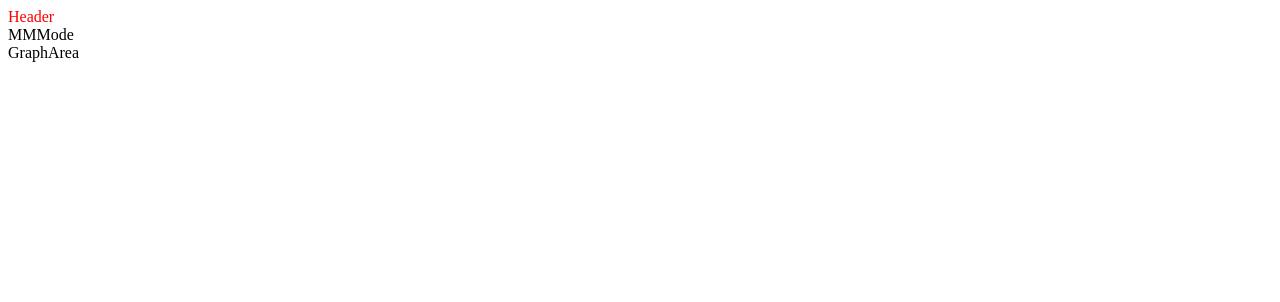
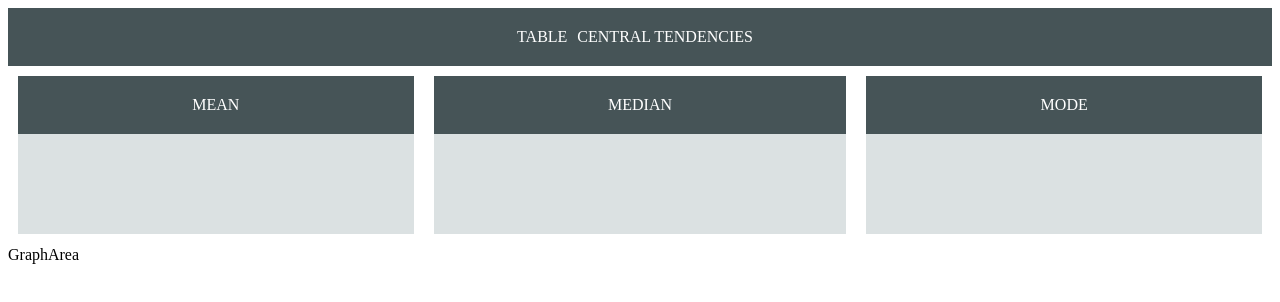
Before and after one commit to nabil1440/stats-automation, a React (Create React App) app: page /results in a window 1280 px wide. Shown: the top 302 px of the page. Built offline with nearby package versions, Linux system fonts and the light colour scheme; the HTML template or start-up script is replaced by a standard one.

Commit message:
Finally,,,,,,

```diff
--- a/src/Ihsan.css
+++ b/src/Ihsan.css
@@ -1,3 +1,42 @@
-.red {
-  color: red;
+.header{
+  background-color: #465457;
+  width: 100%;
+  padding-top: 20px;
+  padding-bottom: 20px;
+  display: flex;
+  justify-content: center;
+
 }
+
+#text a{
+  margin-right: 10px;
+  color: white;
+  text-decoration: none;
+}
+
+.row{
+  display: flex;
+  min-height: 180px;
+  background-color: white;
+}
+.box{
+  /* background-color: #DBE1E2; */
+  display: flex;
+  flex-direction: column;
+  flex-grow: 1;
+  margin: 10px;
+}
+
+.text_M{
+  text-align: center;
+  color: white;
+  background-color: #465457;
+  padding-top: 20px;
+  padding-bottom: 20px;
+}
+
+.value{
+  background-color: #DBE1E2;
+  min-height: 100px;
+  display: flex;
+}
--- a/src/components/Header.js
+++ b/src/components/Header.js
@@ -5,8 +5,11 @@ import '../Ihsan.css';
 
 const Header = () => {
   return (
-    <div className='red'>
-      Header
+    <div className='header'>
+      <div id="text">
+        <a href="#home">TABLE</a>
+        <a href="#home">CENTRAL TENDENCIES</a>
+      </div>
       {/* Link Example:
       <Link to='/results'>Results Page</Link> */}
     </div>
--- a/src/components/MMMode.js
+++ b/src/components/MMMode.js
@@ -4,7 +4,34 @@ import React from 'react';
 import '../Ihsan.css';
 
 const MMMode = () => {
-  return <div>MMMode</div>;
+  return (
+  <div className='row'>
+    <div className='box'>
+      <div className='text_M'>
+        MEAN
+      </div>
+      <div className='value'>
+
+      </div>
+    </div>
+    <div className='box'>
+      <div className='text_M'>
+        MEDIAN
+      </div>
+      <div className='value'>
+
+      </div>
+    </div>
+    <div className='box'>
+      <div className='text_M'>
+        MODE
+      </div>
+      <div className='value'>
+
+      </div>
+    </div>
+  </div>
+  );
 };
 
 export default MMMode;
```
